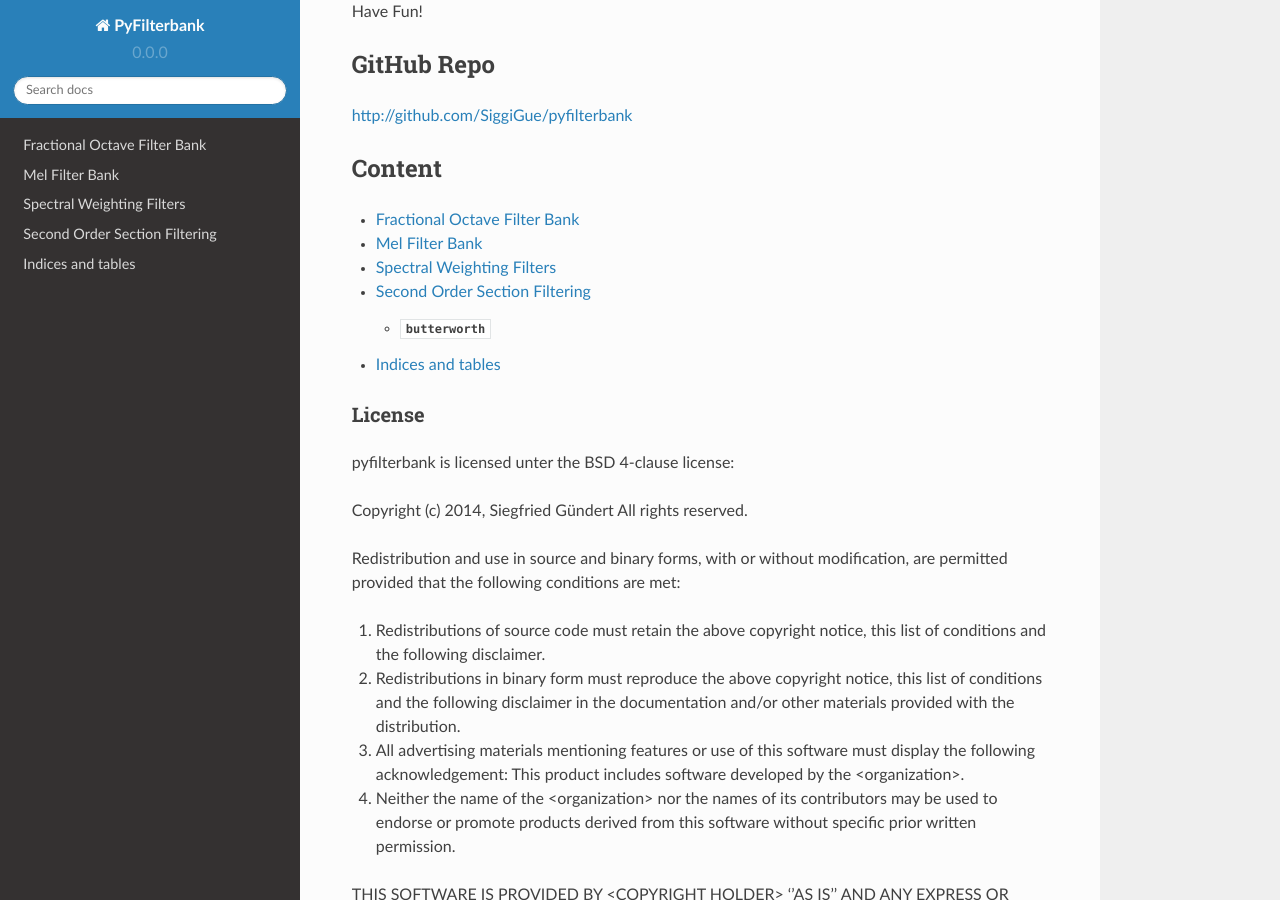
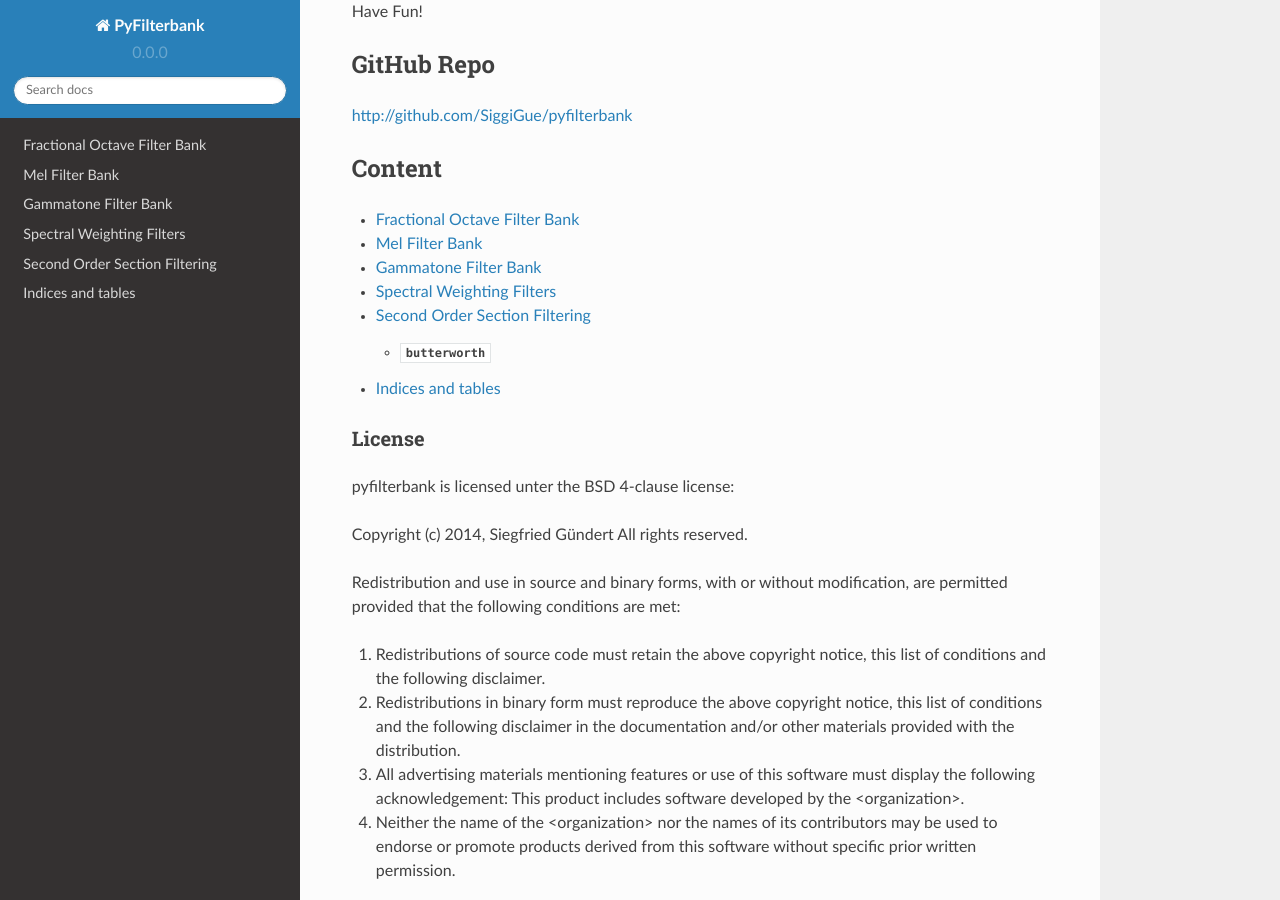
Before and after one commit to SiggiGue/pyfilterbank, a Sphinx documentation site: the page built from pyfilterbank/docs/source/index.rst, in a window 1280 px wide and 900 px high, scrolled down 640 px. Built offline with Sphinx 7.4.7 and the Read the Docs theme 2.0.0, drawn with Linux system fonts in a browser that asks for light colours.

Commit message:
Added gammatone to sphinx docs.

```diff
--- /dev/null
+++ b/pyfilterbank/docs/source/gammatone.rst
@@ -0,0 +1,7 @@
+Gammatone Filter Bank
+=====================
+
+Module name: :mod:`gammatone`
+
+.. automodule:: gammatone
+   :members:
--- a/pyfilterbank/docs/source/index.rst
+++ b/pyfilterbank/docs/source/index.rst
@@ -35,10 +35,10 @@ Content
 .. toctree::
    octbank
    melbank
+   gammatone
    splweighting
    sosfiltering
    glossary
-
 
 
 License
```
